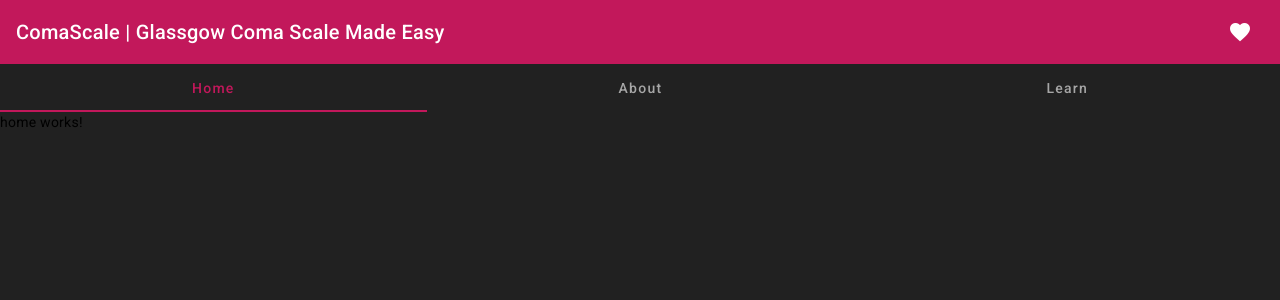
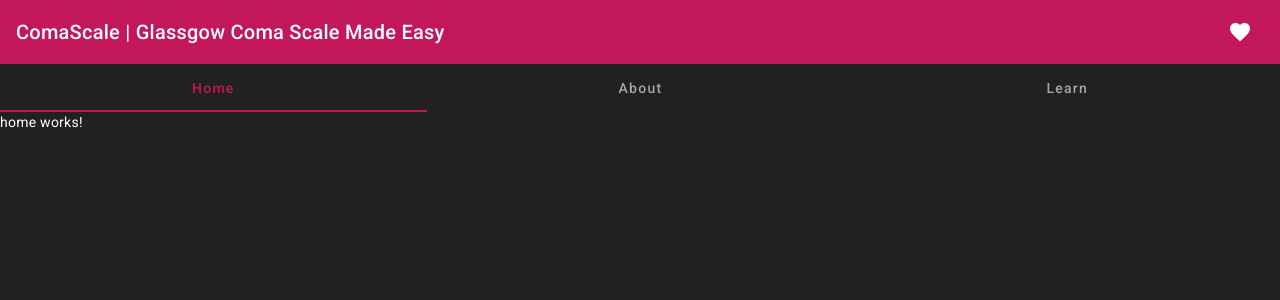
Before and after one commit to JaysPancake/ComaScale, an Angular app: page / in a window 1280 px wide. Shown: the top 300 px of the page. Built offline with nearby package versions, Linux system fonts and the light colour scheme.

Commit message:
More colors!

```diff
--- a/src/styles.scss
+++ b/src/styles.scss
@@ -1,4 +1,4 @@
 /* You can add global styles to this file, and also import other style files */
 
-html, body { height: 100%; background-color: #212121; }
+html, body { height: 100%; background-color: #212121; color: white; }
 body { margin: 0; font-family: Roboto, "Helvetica Neue", sans-serif; }
```
